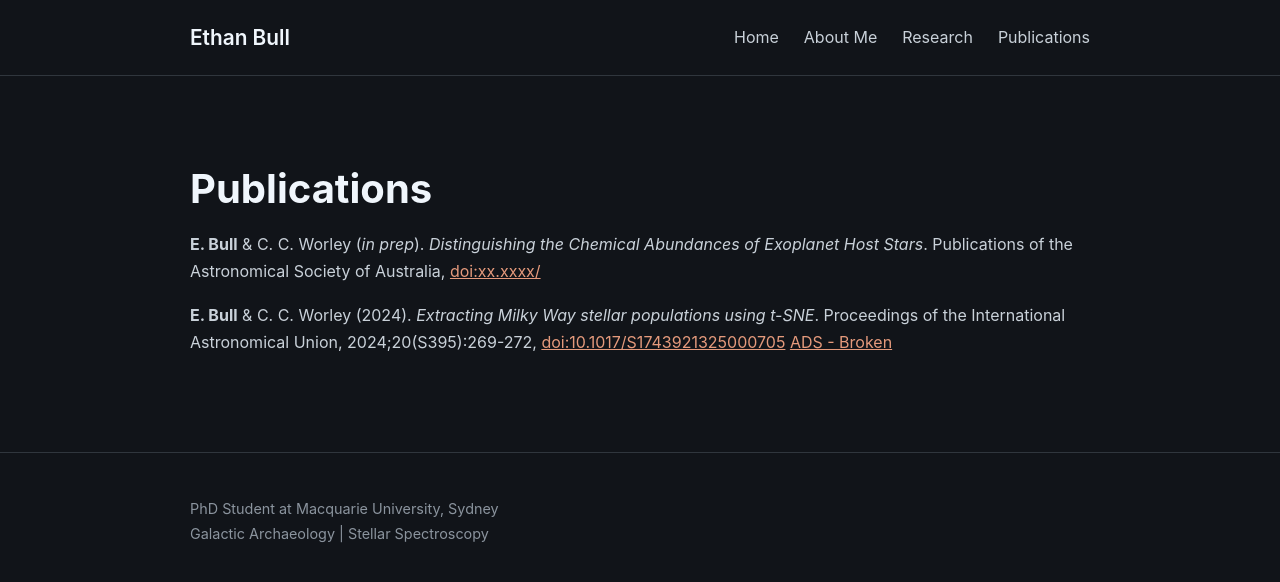
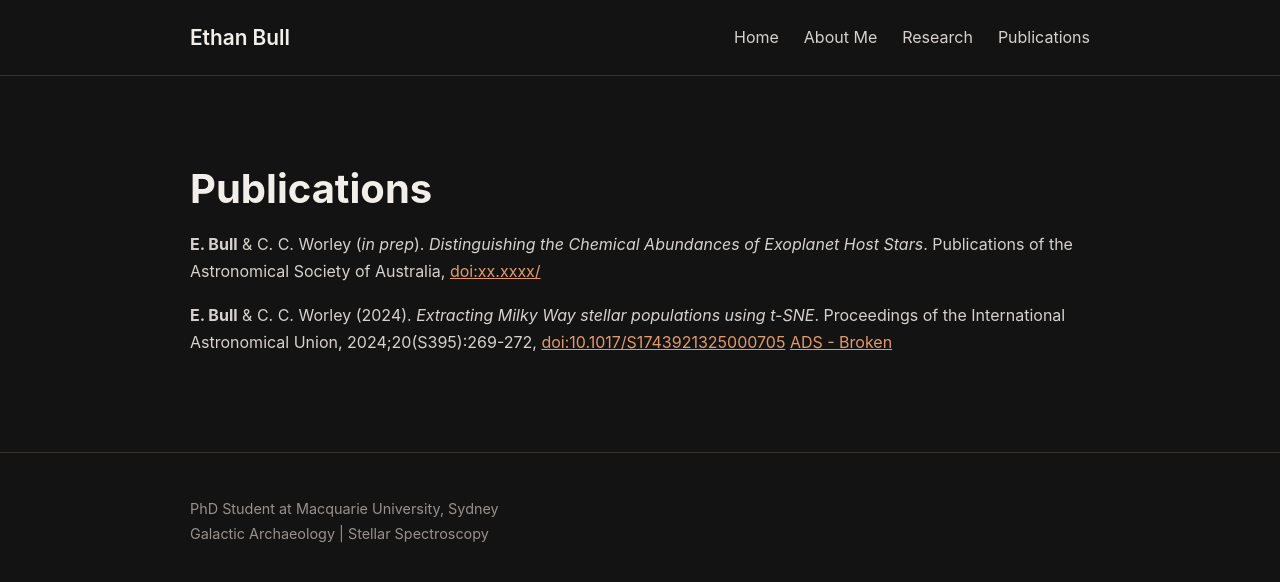
Before and after one commit to iBexal/ibexal.github.io, a Jekyll site: the page built from publications.md, in a window 1280 px wide. Shown: the top 582 px of the page. Built offline with Jekyll 4.4.1, drawn with Linux system fonts in a browser that asks for light colours.

Commit message:
more new colors!

```diff
--- a/assets/css/style.css
+++ b/assets/css/style.css
@@ -1,14 +1,15 @@
 :root {
-    --background: #111419;
-    --surface: #171b20;
-    --text: #c9d1d9;
-    --heading: #f0f6fc;
+    --background: #141313;
+    --surface: #1c1a19;
 
-    --accent: #d97757;
-    --link: #e59a7c;
+    --text: #d6d1cc;
+    --heading: #f2eee9;
 
-    --muted: #8b949e;
-    --border: #30363d;
+    --accent: #d97745;
+    --link: #e49a6a;
+
+    --muted: #99918a;
+    --border: #37312d;
 }
 
 
```
